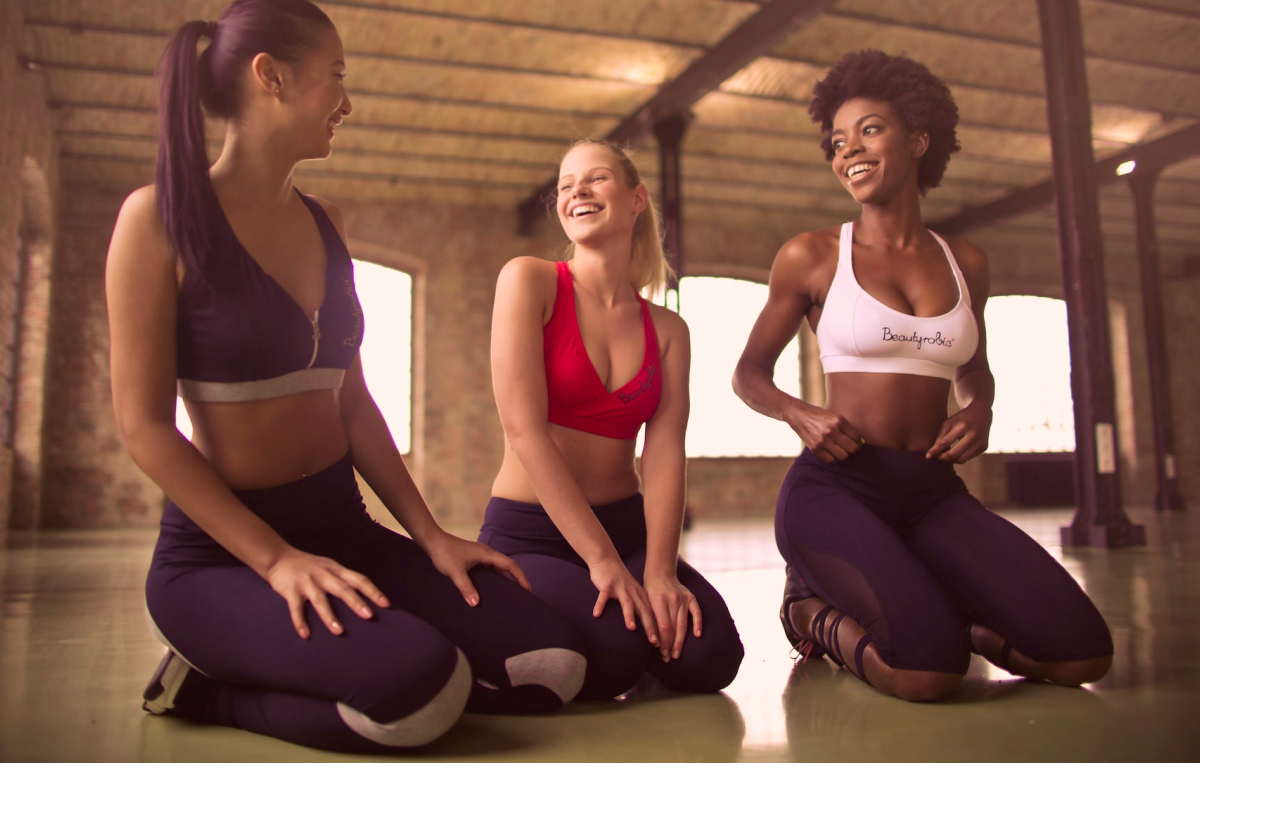
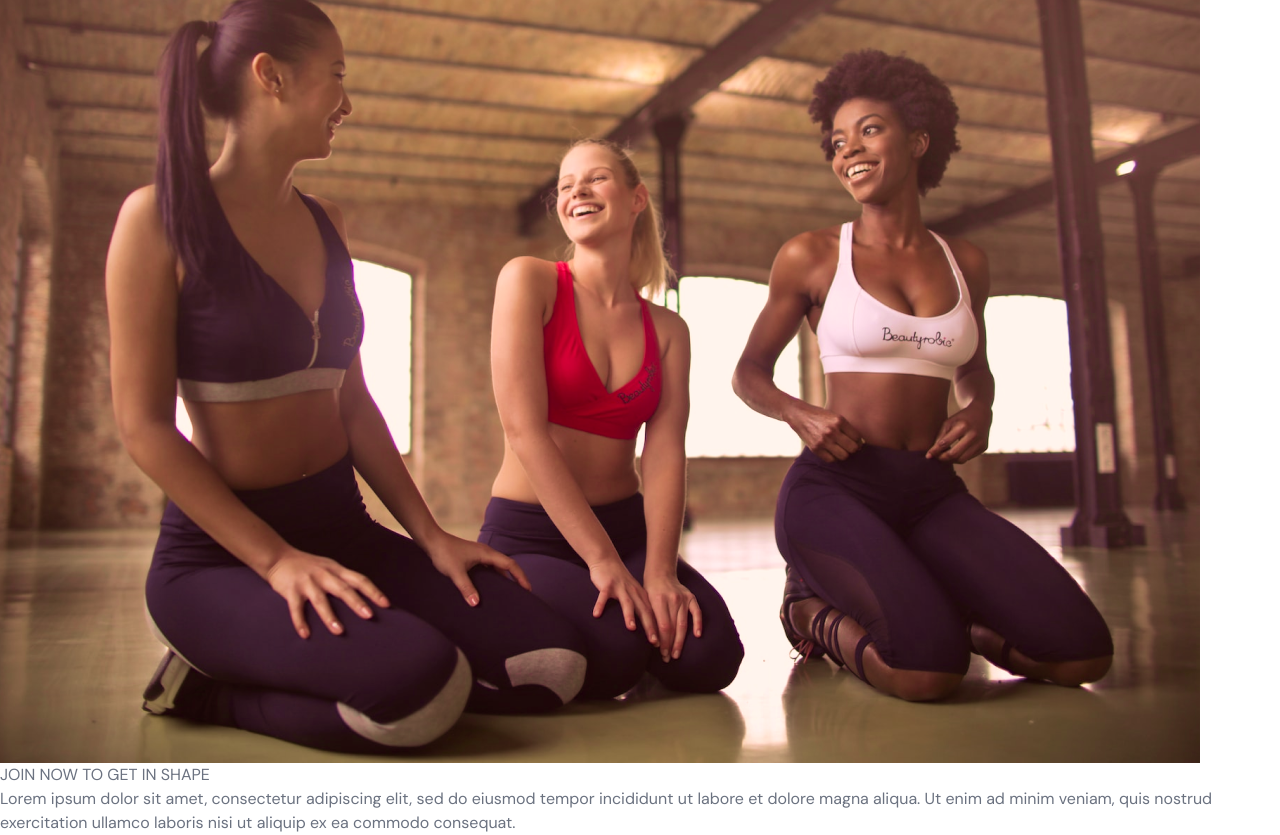
Before and after one commit to Eazyduzit/gym-app-vite-react-typescript, a React (Vite) app: page / in a window 1280 px wide. Shown: the part 10913-11748 px from the top of the page. Before the commit the page ends 11676 px from the top, so only its background shows below. Built offline with nearby package versions, Linux system fonts and the light colour scheme.

Commit message:
created the header part of page

```diff
--- a/src/scenes/contactUs/index.tsx
+++ b/src/scenes/contactUs/index.tsx
@@ -2,6 +2,7 @@ import { useForm } from "react-hook-form"
 import { SelectedPage } from "@/shared/types"
 import { motion } from "framer-motion"
 import ContactUsPageGraphic from "@/assets/ContactUsPageGraphic.png"
+import HText from "@/shared/HText"
 
 type Props = {
   setSelectedPage: (value: SelectedPage) => void
@@ -10,7 +11,26 @@ type Props = {
 const ContactUs = ({ setSelectedPage }: Props) => {
   return (
     <section id="contactus" className="mx-auto w-5/6 pt-24 pb-32">
-      <motion.div onViewportEnter={() => setSelectedPage(SelectedPage.ContactUs)}></motion.div>
+      <motion.div onViewportEnter={() => setSelectedPage(SelectedPage.ContactUs)}>
+        {/* HEADER */}
+        <motion.div
+          className="md:w-3/5"
+          initial="hidden"
+          whileInView="visible"
+          viewport={{ once: true, amount: 0.5 }}
+          transition={{ duration: 0.5 }}
+          variants={{ hidden: { opacity: 0, x: -50 }, visible: { opacity: 1, x: 0 } }}
+        >
+          <HText>
+            <span className="text-primary-500">JOIN NOW</span> TO GET IN SHAPE
+          </HText>
+          <p className="my-5">
+            Lorem ipsum dolor sit amet, consectetur adipiscing elit, sed do eiusmod tempor
+            incididunt ut labore et dolore magna aliqua. Ut enim ad minim veniam, quis nostrud
+            exercitation ullamco laboris nisi ut aliquip ex ea commodo consequat.
+          </p>
+        </motion.div>
+      </motion.div>
     </section>
   )
 }
```
